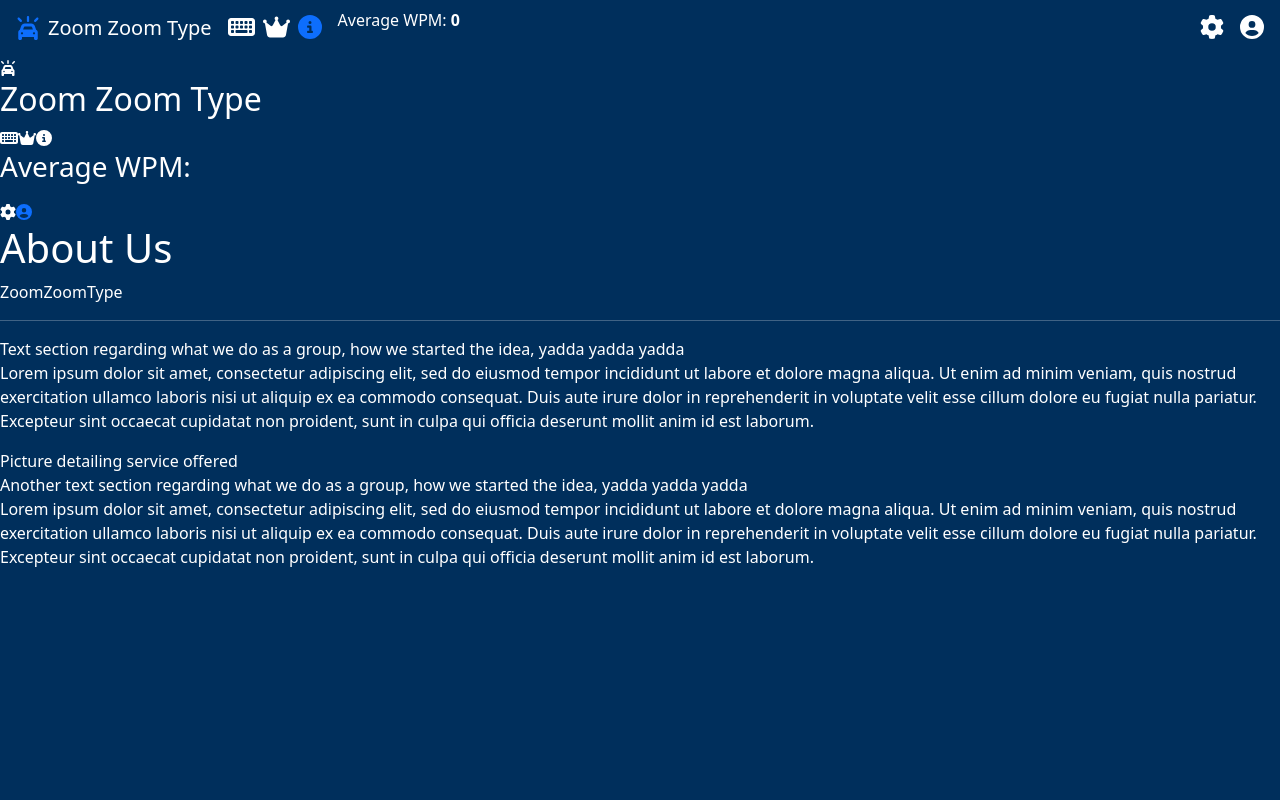
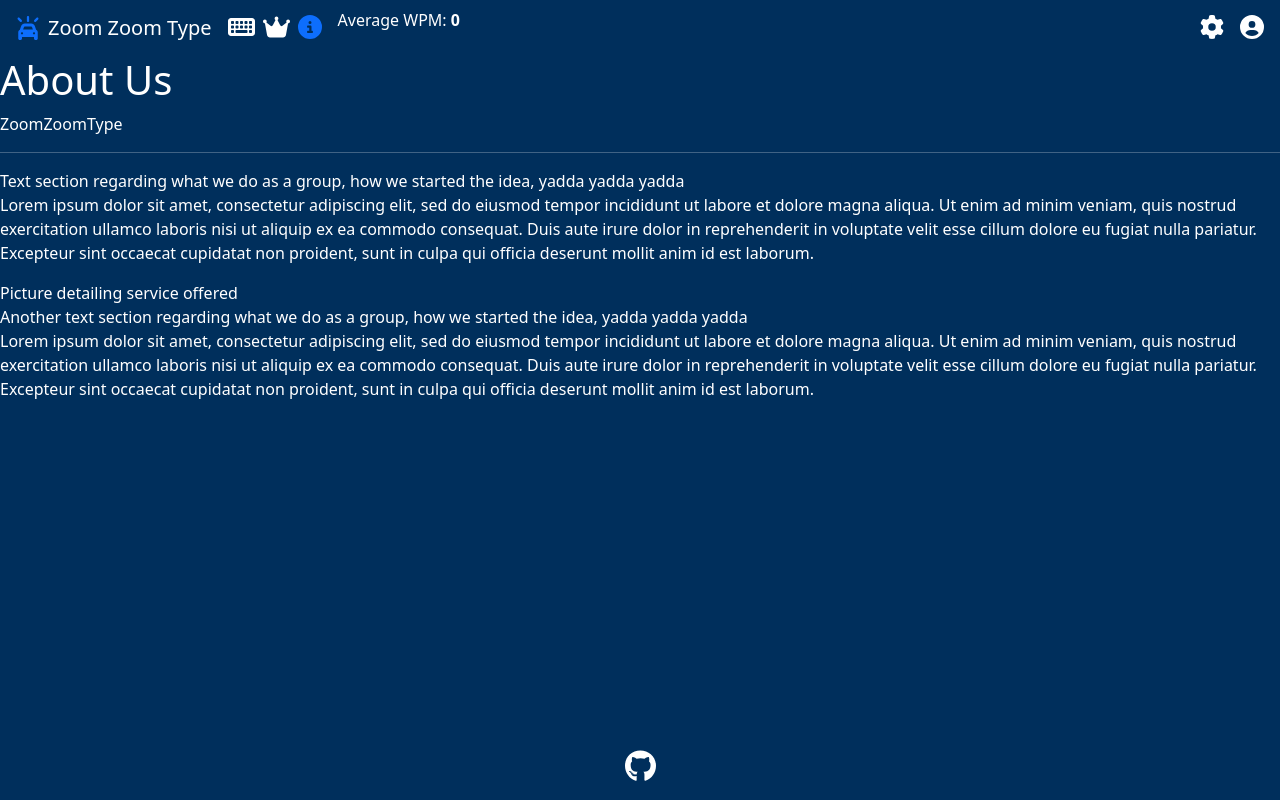
Before and after one commit to eHag-FRU/ZoomZoomType, a React (Vite) app in the folder client/: page /About in a window 1280 px wide. Built offline with nearby package versions, Linux system fonts and the light colour scheme.

Commit message:
Finished the footer and removed the excess old navbar code from the About component

```diff
--- a/client/src/App.css
+++ b/client/src/App.css
@@ -27,6 +27,7 @@
 
 .nav-anchor-visited:visited {color: #fff !important; text-decoration: none;}
 .nav-anchor-hover:hover {color:#b45f06 !important; text-decoration: none;}
+
 .nav-logo:hover,:visited {color: #fff !important; text-decoration: none;}
 .nav-anchor-hover:hover {color:#0060ba !important; text-decoration: none;}
 
@@ -39,6 +40,8 @@
 .registerLink-hover:hover {
   color: #cc6e09 !important;
 }
+
+.footer-anchor-hover:hover {color:#b45f06 !important; text-decoration: none;}
 
 .custom-accent-btn{
   color: #fff !important;
--- a/client/src/App.jsx
+++ b/client/src/App.jsx
@@ -8,6 +8,7 @@
 import About from './components/About.jsx';
 import ProfilePage from './components/ProfilePage.jsx';
 import GamePage from './components/GamePage.jsx';
+import Footer from './components/Footer.jsx';
 
 
 //Importing Bootstrap
@@ -17,10 +18,11 @@
 // Importing FontAwesome to allow for icons
 import { library } from '@fortawesome/fontawesome-svg-core';
 import {faCarOn, faCrown, faKeyboard, faCircleInfo, faGear, faCircleUser} from '@fortawesome/free-solid-svg-icons';
+import {faGithub} from '@fortawesome/free-brands-svg-icons';
 import LogInPage from './components/loginPage.jsx';
 
 //Adding in the icons
-library.add(faCarOn, faCrown, faKeyboard,faCircleInfo, faGear, faCircleUser);
+library.add(faCarOn, faCrown, faKeyboard,faCircleInfo, faGear, faCircleUser, faGithub);
 
 
 
@@ -46,6 +48,7 @@
           <Route path='/login' element={<LogInPage updateAvgWPM={setAvgWPM} cookie={cookie} setLoginCookie={setCookies}/>} />
         </Routes>
       </div>
+      <Footer></Footer>
     </div>
   )
 }
--- a/client/src/components/About.jsx
+++ b/client/src/components/About.jsx
@@ -8,27 +8,6 @@
 
     return (
 
-        <div className="grid auto-cols-auto">
-                {/* This will hold the logo and the Title */}
-            <div className="flex items-center space-x-6 flex-1">
-                <FontAwesomeIcon icon="fa-car-on" className='text-2xl'/>
-                <h2 className='mr-6'>Zoom Zoom Type</h2>
-            </div>
-
-            <div className="flex items-center space-x-6 flex-1">
-                {/* Add the other items to the bar */}
-                <FontAwesomeIcon icon="fa-keyboard" className='text-xl'/>
-                <FontAwesomeIcon icon="fa-crown" className='mr-4'/>
-                <FontAwesomeIcon icon="fa-info-circle" className='mr-4'/>
-                <h3 className='flex items-center'>Average WPM: <p id='wpmCounter'></p></h3>
-            </div>
-
-            <div className="flex justify-end items-center space-x-6">
-                {/* Settings and Profile Icons on the far right */}
-                <a><FontAwesomeIcon icon="fa-gear"/></a>
-                <a href="/login" className='nav-anchor-visited nav-anchor-hover'><FontAwesomeIcon icon="fa-circle-user"/></a>
-
-            </div>
 
 
 
@@ -74,7 +53,6 @@
                     </div>
                 </div>
             </div>
-        </div>
     )
 }
 
--- /dev/null
+++ b/client/src/components/Footer.jsx
@@ -0,0 +1,14 @@
+import React, { useEffect, useState, useRef } from 'react';
+import { Link } from 'react-router-dom';
+import {FontAwesomeIcon} from "@fortawesome/react-fontawesome";
+
+
+const Footer = () => {
+    return (
+        <footer className="theme-dark text-center py-3 mt-auto">
+            <a href="https://github.com/eHag-FRU/ZoomZoomType" className="text-white footer-anchor-hover"> <FontAwesomeIcon icon="fa-brands fa-github" size="2x" /></a>
+        </footer>
+    );
+}
+
+export default Footer
```
